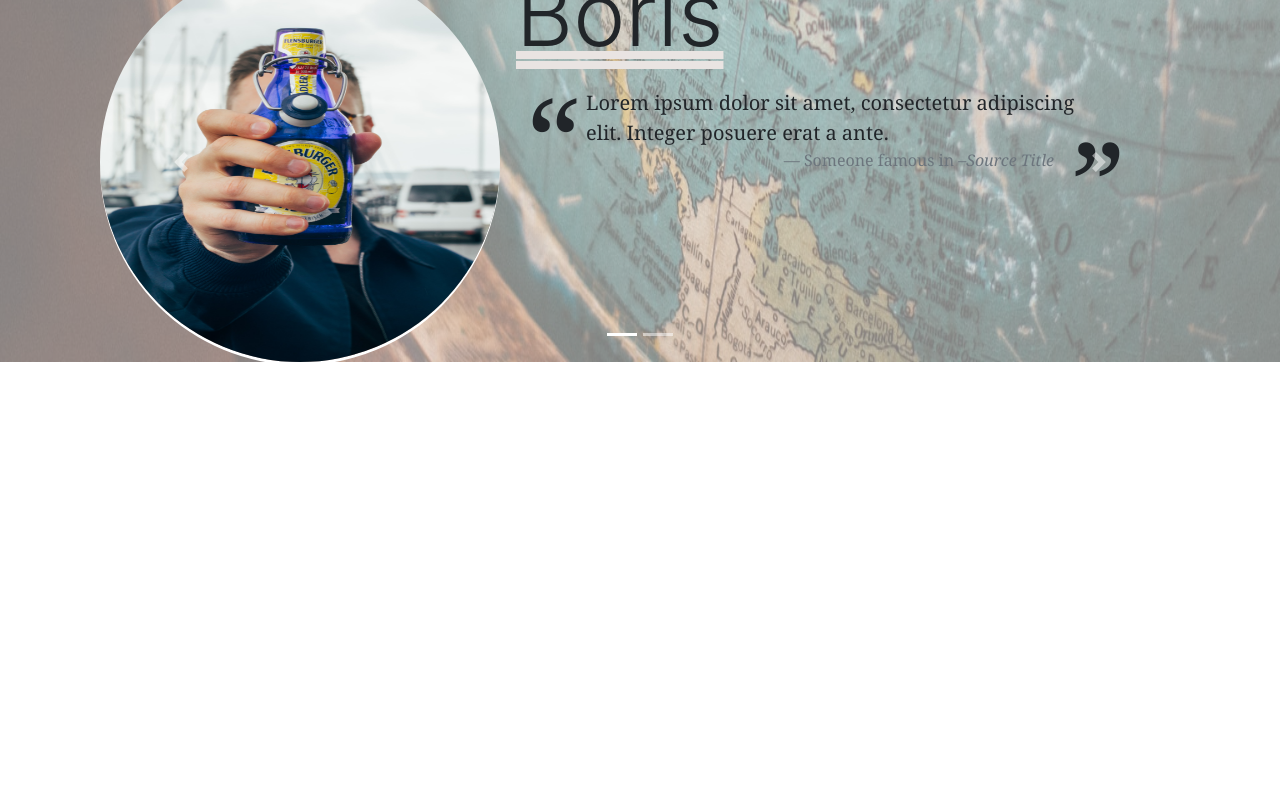
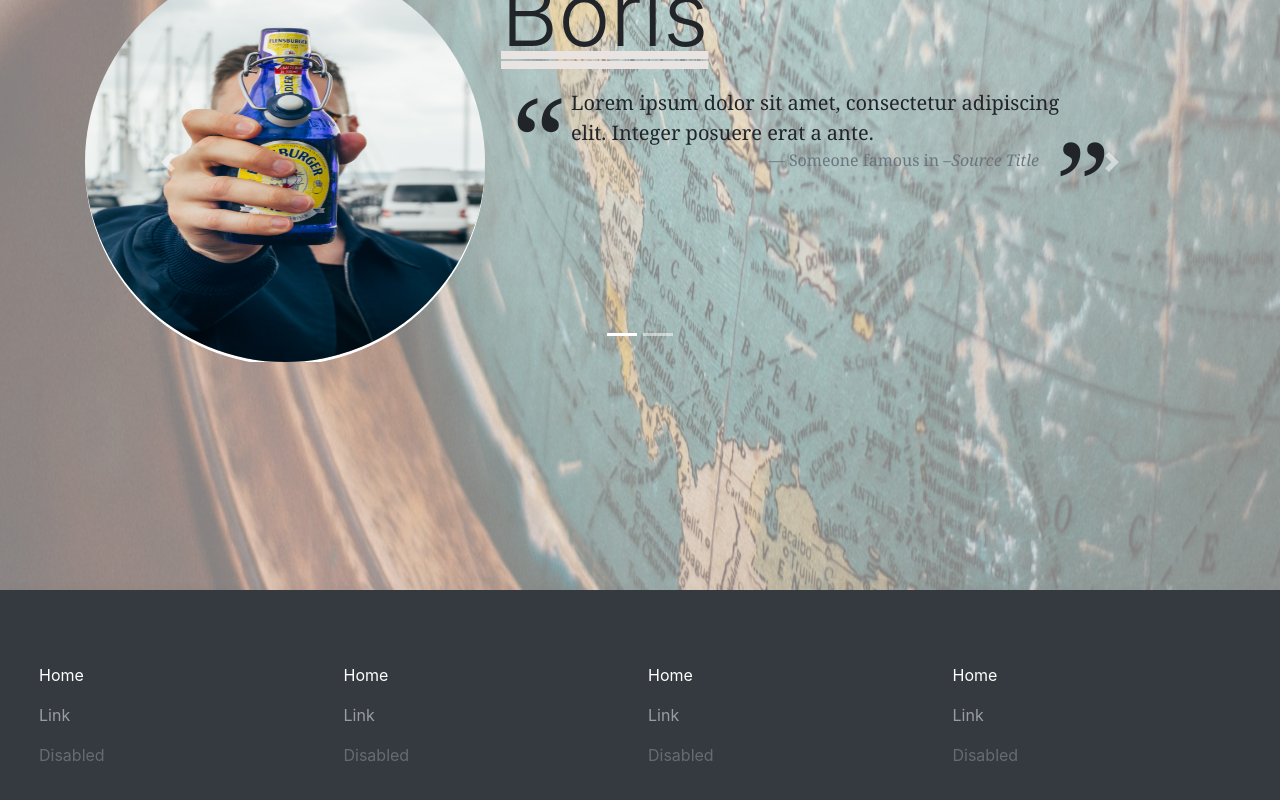
Before and after one commit to vladik93/Fiverr-App, an Angular app: page / in a window 1280 px wide. Shown: the part 1196-1996 px from the top of the page. Before the commit the page ends 1558 px from the top, so only its background shows below. Built offline with nearby package versions, Linux system fonts and the light colour scheme; no server answers.

Commit message:
added footer to main page

```diff
--- a/src/app/app.component.html
+++ b/src/app/app.component.html
@@ -21,4 +21,6 @@
   <app-review-modal></app-review-modal>
 </div>
 
+<app-footer></app-footer>
+
 <router-outlet></router-outlet>
--- a/src/app/app.module.ts
+++ b/src/app/app.module.ts
@@ -20,6 +20,7 @@ import { TranslatorService } from './services/translator.service';
 import { CollapseModule } from 'ngx-bootstrap/collapse';
 import { CarouselModule } from 'ngx-bootstrap/carousel';
 import { TooltipModule } from 'ngx-bootstrap/tooltip';
+import { FooterComponent } from './footer/footer.component';
 
 @NgModule({
   declarations: [
@@ -29,6 +30,7 @@ import { TooltipModule } from 'ngx-bootstrap/tooltip';
     FeatureTranslatorComponent,
     ReviewModalComponent,
     HighlightLanguageComponent,
+    FooterComponent,
   ],
   imports: [
     BrowserModule,
--- a/src/app/components/review-modal/review-modal.component.html
+++ b/src/app/components/review-modal/review-modal.component.html
@@ -1,4 +1,4 @@
-<div id="body" class="container">
+<div id="body">
   <carousel [interval]="carouselInterval" [noPause]="true">
     <slide class="animated fadeIn">
       <div class="media">
--- /dev/null
+++ b/src/app/footer/footer.component.css
@@ -0,0 +1,4 @@
+.navbar {
+    min-height: 250px;
+    top: 180px;
+}
--- /dev/null
+++ b/src/app/footer/footer.component.html
@@ -0,0 +1,48 @@
+<nav class="navbar navbar-expand-lg navbar-dark bg-dark shadow mt-5">
+  <div class="container-fluid">
+    <ul class="navbar-nav mr-auto mt-2 mt-lg-0 flex-column">
+      <li class="nav-item active">
+        <a class="nav-link" href="#">Home <span class="sr-only">(current)</span></a>
+      </li>
+      <li class="nav-item">
+        <a class="nav-link" href="#">Link</a>
+      </li>
+      <li class="nav-item">
+        <a class="nav-link disabled" href="#" tabindex="-1" aria-disabled="true">Disabled</a>
+      </li>
+    </ul>
+    <ul class="navbar-nav mr-auto mt-2 mt-lg-0 flex-column">
+      <li class="nav-item active">
+        <a class="nav-link" href="#">Home <span class="sr-only">(current)</span></a>
+      </li>
+      <li class="nav-item">
+        <a class="nav-link" href="#">Link</a>
+      </li>
+      <li class="nav-item">
+        <a class="nav-link disabled" href="#" tabindex="-1" aria-disabled="true">Disabled</a>
+      </li>
+    </ul>
+    <ul class="navbar-nav mr-auto mt-2 mt-lg-0 flex-column">
+      <li class="nav-item active">
+        <a class="nav-link" href="#">Home <span class="sr-only">(current)</span></a>
+      </li>
+      <li class="nav-item">
+        <a class="nav-link" href="#">Link</a>
+      </li>
+      <li class="nav-item">
+        <a class="nav-link disabled" href="#" tabindex="-1" aria-disabled="true">Disabled</a>
+      </li>
+    </ul>
+    <ul class="navbar-nav mr-auto mt-2 mt-lg-0 flex-column">
+      <li class="nav-item active">
+        <a class="nav-link" href="#">Home <span class="sr-only">(current)</span></a>
+      </li>
+      <li class="nav-item">
+        <a class="nav-link" href="#">Link</a>
+      </li>
+      <li class="nav-item">
+        <a class="nav-link disabled" href="#" tabindex="-1" aria-disabled="true">Disabled</a>
+      </li>
+    </ul>
+  </div>
+</nav>
--- /dev/null
+++ b/src/app/footer/footer.component.ts
@@ -0,0 +1,15 @@
+import { Component, OnInit } from '@angular/core';
+
+@Component({
+  selector: 'app-footer',
+  templateUrl: './footer.component.html',
+  styleUrls: ['./footer.component.css']
+})
+export class FooterComponent implements OnInit {
+
+  constructor() { }
+
+  ngOnInit() {
+  }
+
+}
```
Also changed, not shown: 1 other file (tests, documents, lock files or other folders).
